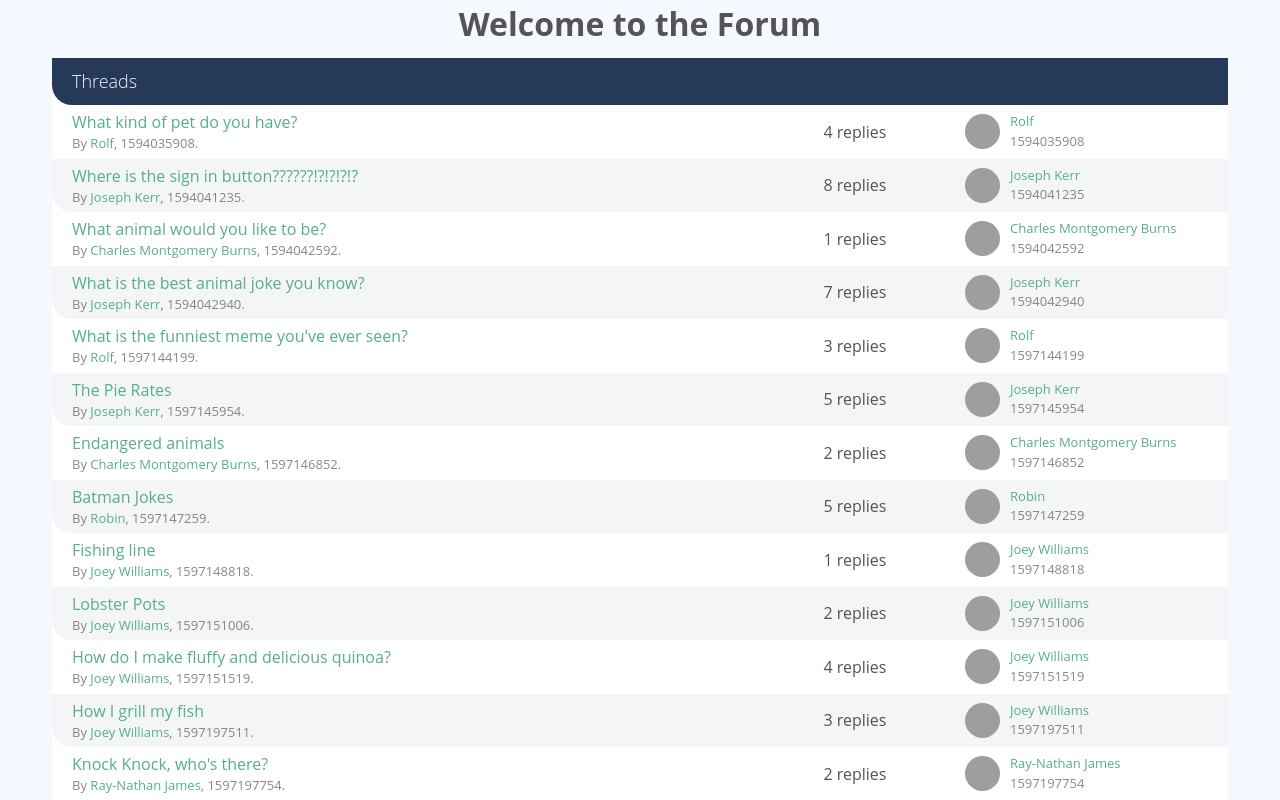
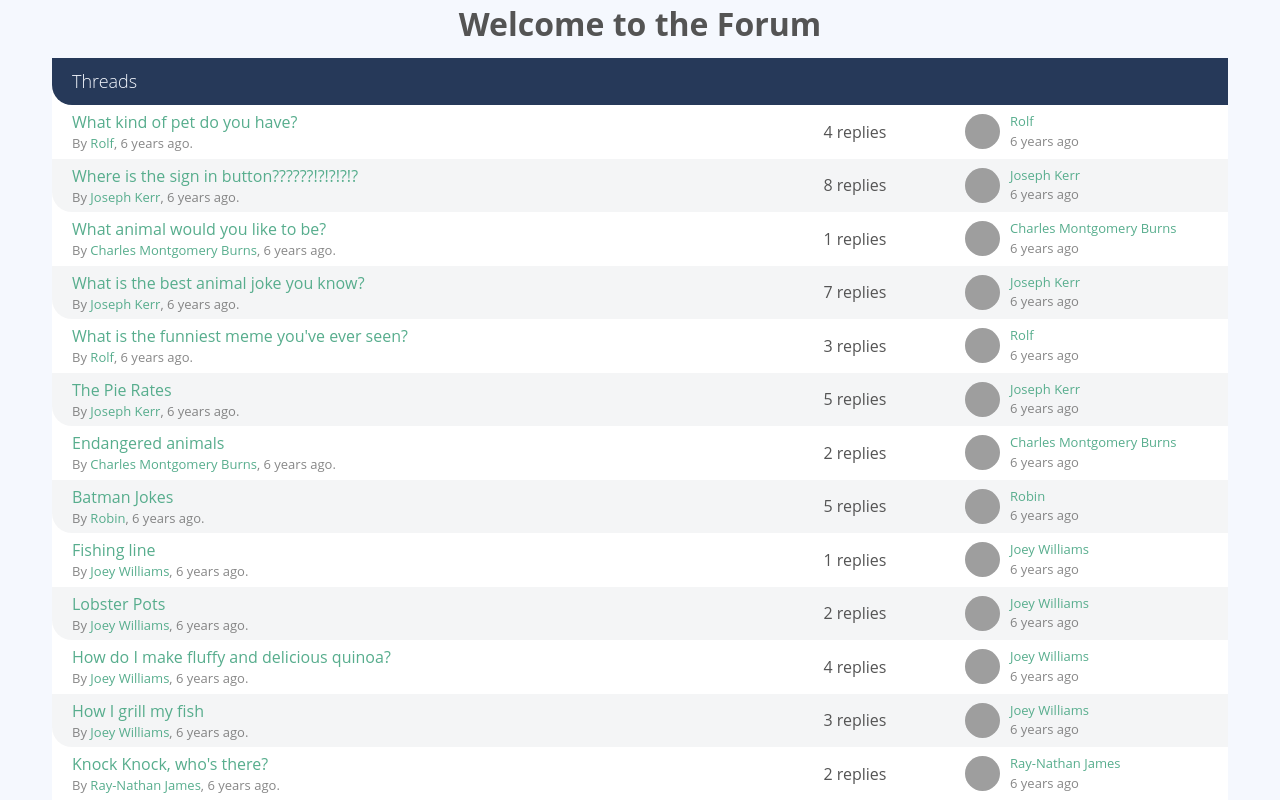
Before and after one commit to hyyyanick/vue3-forum-tutorial, a Vue app: page / in a window 1280 px wide. Shown: the top 800 px of the page. Built offline with nearby package versions, Linux system fonts and the light colour scheme; grey boxes are pictures that could not be loaded.

Commit message:
applied app date component

```diff
--- a/src/components/PostList.vue
+++ b/src/components/PostList.vue
@@ -1,11 +1,6 @@
 <script setup>
 import { ref } from 'vue'
 import sourceData from '@/data.json'
-import dayjs from 'dayjs'
-import relativeTime from 'dayjs/plugin/relativeTime'
-import localizedFormat from 'dayjs/plugin/localizedFormat'
-dayjs.extend(relativeTime)
-dayjs.extend(localizedFormat)
 
 const users = ref(sourceData.users)
 
@@ -18,14 +13,6 @@ defineProps({
 
 function userById (userId) {
   return users.value.find((u) => u.id === userId)
-}
-
-function diffFromNow (date) {
-  return dayjs.unix(date).fromNow()
-}
-
-function humanFriendlyDate (date) {
-  return dayjs.unix(date).format('llll')
 }
 
 </script>
@@ -44,7 +31,6 @@ function humanFriendlyDate (date) {
         </a>
 
         <p class="desktop-only text-small">107 posts</p>
-
       </div>
 
       <div class="post-content">
@@ -53,8 +39,8 @@ function humanFriendlyDate (date) {
         </div>
       </div>
 
-      <div class="post-date text-faded" :title="humanFriendlyDate(post?.publishedAt)">
-        {{ diffFromNow(post?.publishedAt) }}
+      <div class="post-date text-faded">
+        <app-date :timestamp="post.publishedAt" />
       </div>
     </div>
   </div>
--- a/src/components/ThreadList.vue
+++ b/src/components/ThreadList.vue
@@ -28,7 +28,7 @@ function userById (userId) {
           </p>
           <p class="text-faded text-xsmall">
             By <a href="#">{{ userById(thread.userId).name }}</a
-          >, {{ thread.publishedAt }}.
+          >, <app-date :timestamp="thread.publishedAt" />.
           </p>
         </div>
 
@@ -46,7 +46,7 @@ function userById (userId) {
               <a href="#">{{ userById(thread.userId).name }}</a>
             </p>
             <p class="text-xsmall text-faded">
-              {{ thread.publishedAt }}
+              <app-date :timestamp="thread.publishedAt" />
             </p>
           </div>
         </div>
```
